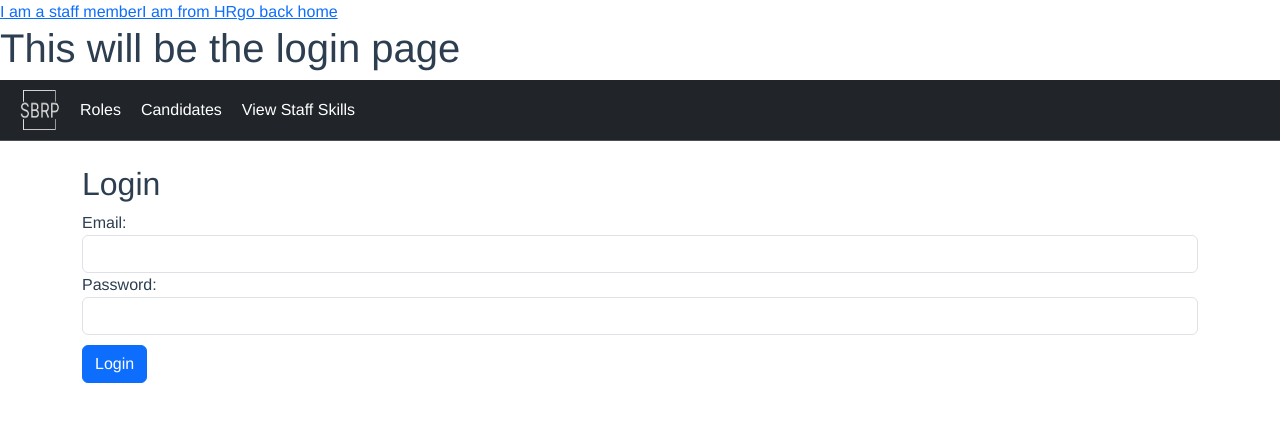
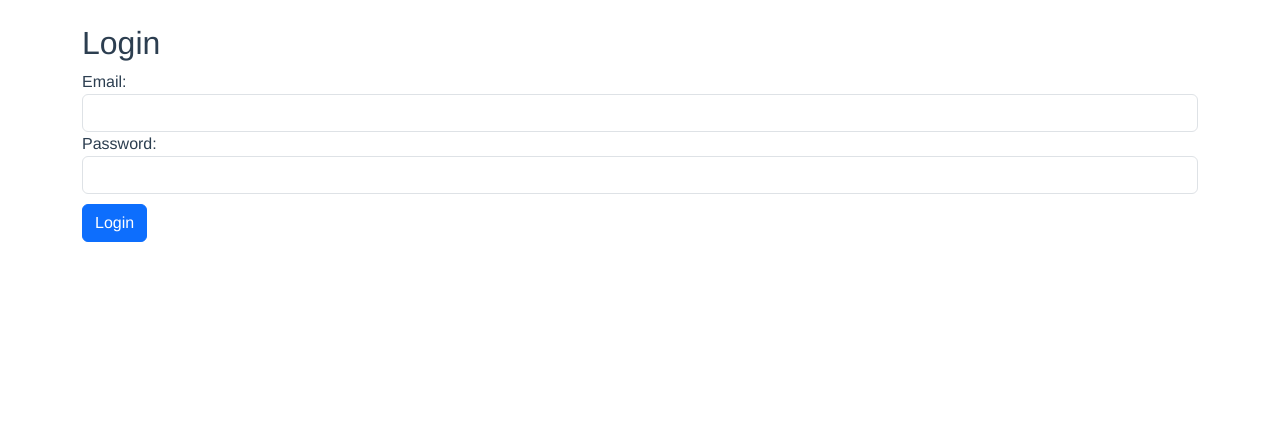
Before and after one commit to lyw142/All-In-One-Internal-Skill-based-Role-Portal, a Vue app in the folder frontend/: page / in a window 1280 px wide. Shown: the top 422 px of the page. Built offline with nearby package versions, Linux system fonts and the light colour scheme.

Commit message:
removed extra navbar

```diff
--- a/frontend/src/App.vue
+++ b/frontend/src/App.vue
@@ -11,10 +11,6 @@ export default {
 </script>
 
 <template>
-  <router-link to="/staffnav">I am a staff member</router-link>
-  <router-link to="/hrnav">I am from HR</router-link>
-  <router-link to="/">go back home</router-link>
-
   <router-view></router-view>
 </template>
 
--- a/frontend/src/views/Home.vue
+++ b/frontend/src/views/Home.vue
@@ -1,15 +1,4 @@
 <template>
-    <div class="home">
-        <h1>This will be the login page</h1>
-    </div>
-    <div class="navbar bg-dark border-bottom border-body" data-bs-theme="dark">
-        <div class="navbar-left">
-            <img src="../assets/logo.png" alt="Logo" class="logo" />
-            <a to="/roles" class="nav-link" style="color: white;">Roles</a>
-            <a to="/candidates" class="nav-link" style="color: white;">Candidates</a>
-            <a to="/view-staff-skills" class="nav-link" style="color: white;">View Staff Skills</a>
-        </div>
-    </div>
     <!-- form starts here -->
     <div class="container mt-4">
         <h2>Login</h2>
```
